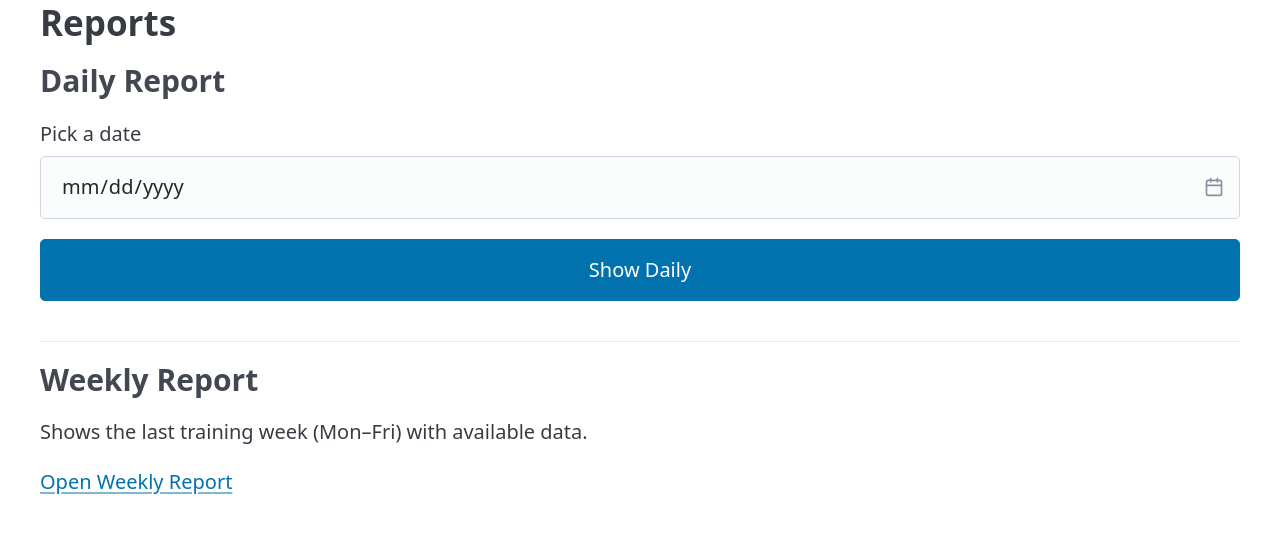
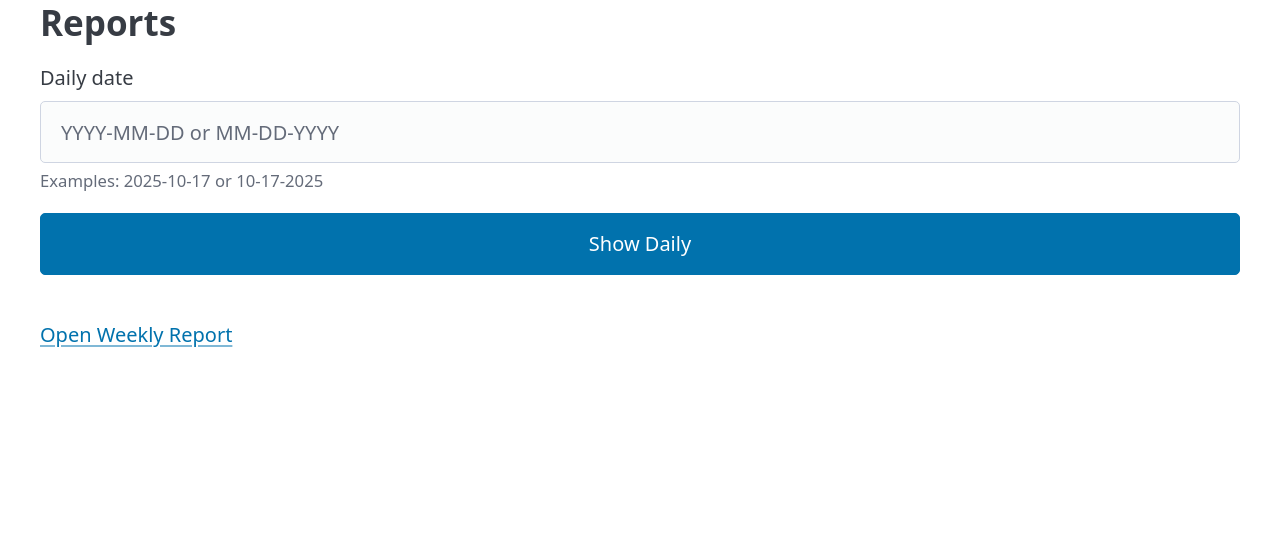
Before and after one commit to joelucwag-boop/ROTC-web-app, a Flask app: template templates/reports.html in a window 1280 px wide. Shown: the part 87-620 px from the top of the page. Run offline with Flask 3, Linux system fonts and the light colour scheme; the template is opened without the code that fills it, so the values that code supplies are empty; parts of the project's set-up code (start-up, migrations or seed data) failed here and were passed over; some libraries are stand-ins or nearby versions.

Commit message:
Update reports.html

```diff
--- a/templates/reports.html
+++ b/templates/reports.html
@@ -1,39 +1,17 @@
 {% extends "base.html" %}
 {% block content %}
-<h2 class="page-title">Reports</h2>
+<h2>Reports</h2>
 
-<!-- Daily Report -->
-<section class="card">
-  <h3>Daily Report</h3>
-  <form method="get" action="{{ url_for('reports_daily') }}" class="form-row">
-    <label for="date">Pick a date</label>
-    <input
-      id="date"
-      name="date"
-      type="date"
-      value="{{ request.args.get('date', '') }}"
-      aria-label="Daily report date"
-      required
-    >
-    <button type="submit" class="btn">Show Daily</button>
-  </form>
+<form method="get" action="{{ url_for('reports_daily') }}" class="card">
+  <label for="date">Daily date</label>
+  <input id="date" name="date" placeholder="YYYY-MM-DD or MM-DD-YYYY">
+  <small>Examples: 2025-10-17 or 10-17-2025</small>
+  <div style="margin-top:0.75rem">
+    <button type="submit">Show Daily</button>
+  </div>
+</form>
 
-  {% if dates %}
-  <div class="muted" style="margin-top: .75rem;">Quick dates</div>
-  <div class="chip-row">
-    {% for d in dates %}
-      <a class="chip" href="{{ url_for('reports_daily') }}?date={{ d }}">{{ d }}</a>
-    {% endfor %}
-  </div>
-  {% endif %}
-</section>
-
-<hr class="divider">
-
-<!-- Weekly Report -->
-<section class="card">
-  <h3>Weekly Report</h3>
-  <p class="muted">Shows the last training week (Mon–Fri) with available data.</p>
-  <a class="btn" href="{{ url_for('reports_weekly') }}">Open Weekly Report</a>
-</section>
+<div style="margin-top:1.25rem">
+  <a class="button" href="{{ url_for('weekly_report') }}">Open Weekly Report</a>
+</div>
 {% endblock %}
```
